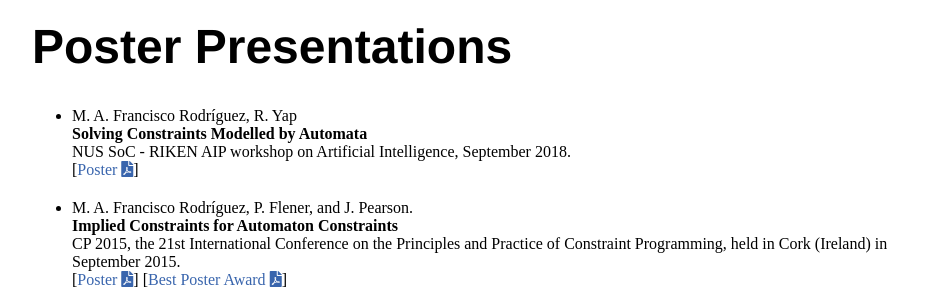
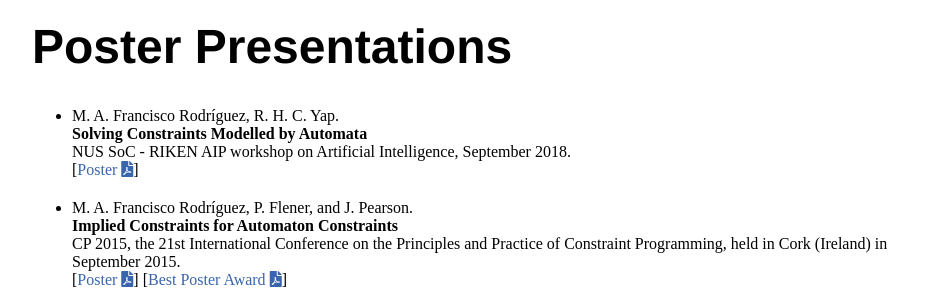
Before and after one commit to andreina-francisco/andreina-francisco.github.io, a Jekyll site: the page built from cv/index.html, in a window 1280 px wide. Shown: the part 724-1024 px from the top of the page, without its empty margins (160-1093 px from the left). Built offline with Jekyll 4.4.1, drawn with Linux system fonts in a browser that asks for light colours; nearby versions of some CDN libraries; a style sheet for code colours, icons or effects is not loaded.

Commit message:
Periods.

```diff
--- a/cv/index.html
+++ b/cv/index.html
@@ -58,7 +58,7 @@ title: Mar&iacute;a Andre&iacute;na Francisco Rodr&iacute;guez
 	<h1>Poster Presentations</h1>
 	<ul class="publist">
 		<li class="pub @">
-			<span class="author">M. A. Francisco Rodr&iacute;guez, R. Yap</span><br />
+			<span class="author">M. A. Francisco Rodr&iacute;guez, R. H. C. Yap.</span><br />
 			<span class="title">Solving Constraints Modelled by Automata</span><br />
 			<span class="note">NUS SoC - RIKEN AIP workshop on Artificial Intelligence, September 2018.</span><br />
 			[<a class="text" href="/preprints/posters/2018-nus-riken-poster.pdf">Poster <i class="fas fa-file-pdf"></i></a>]
```
